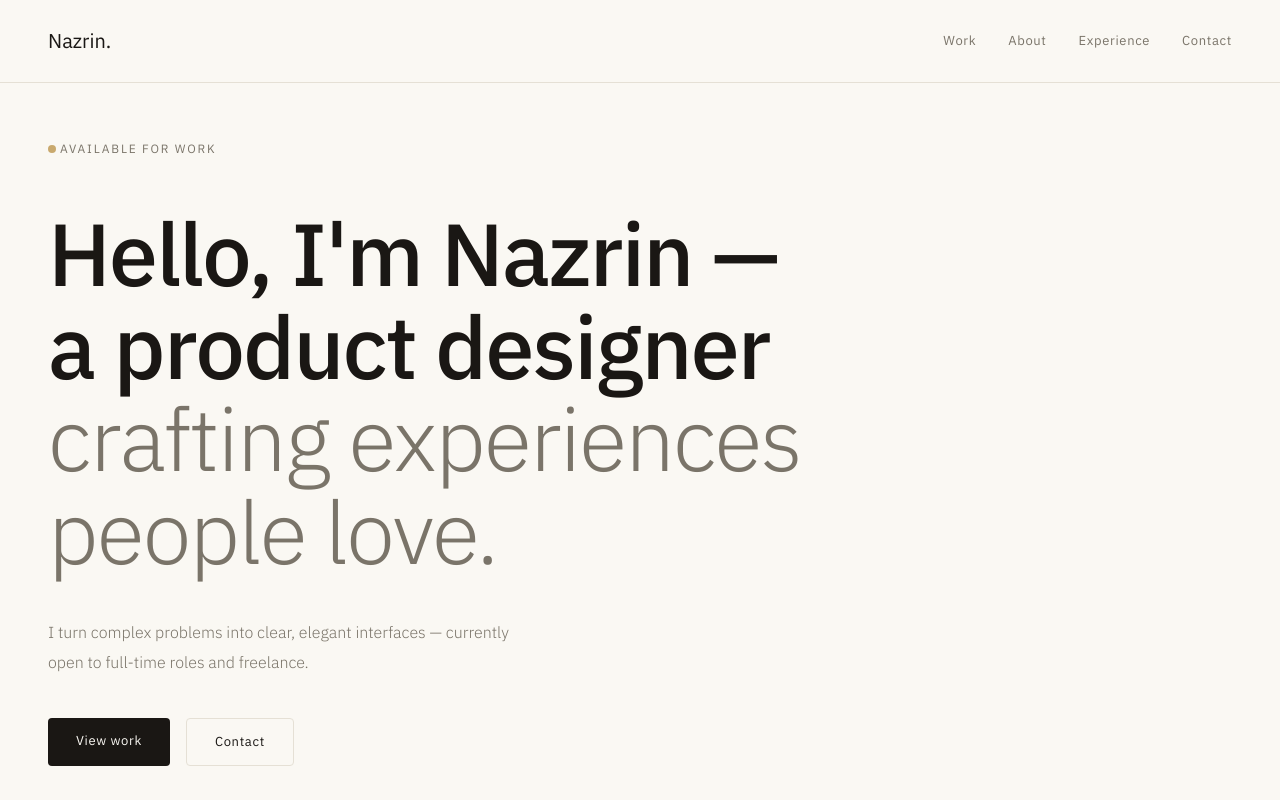
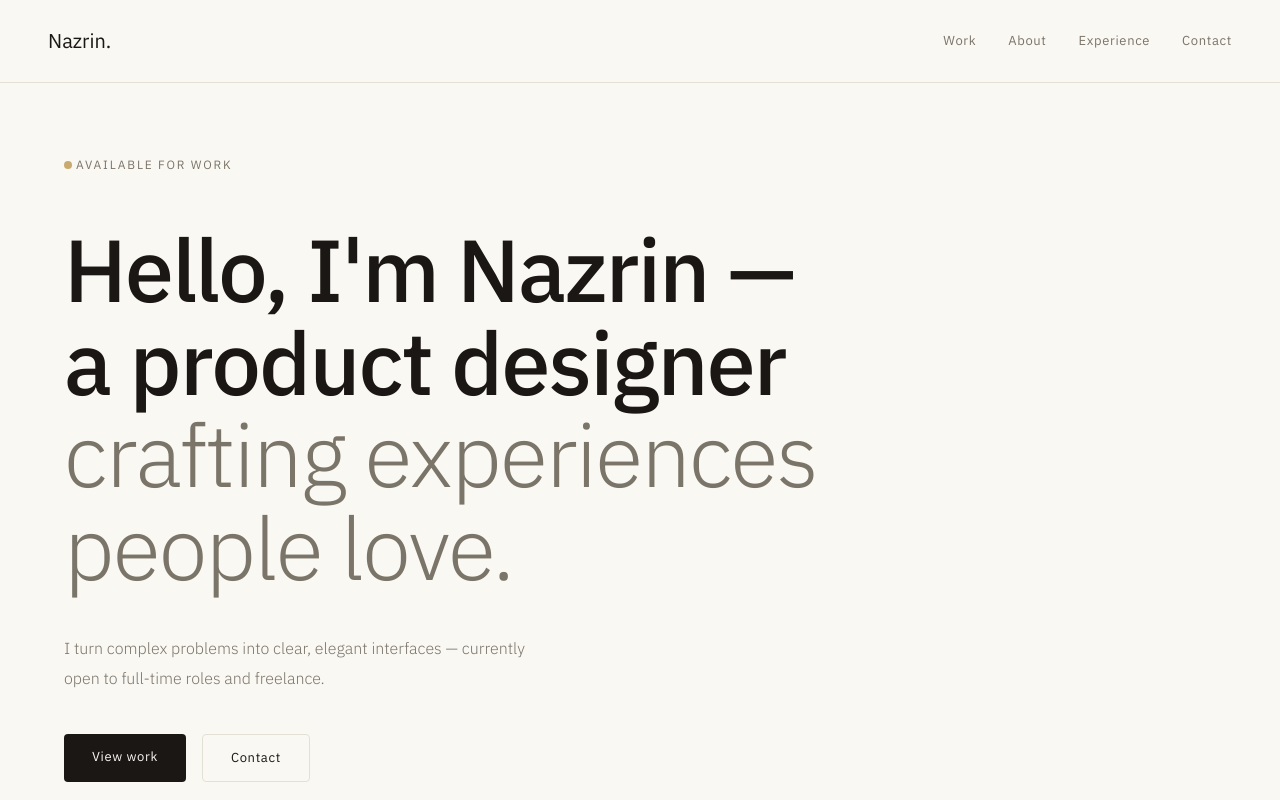
Before and after one commit to NazrinChobanzada/my-portfolio, a Next.js app: page / in a window 1280 px wide. Shown: the top 800 px of the page. Built offline with nearby package versions, Linux system fonts and the light colour scheme.

Commit message:
açıklama

```diff
--- a/app/page.tsx
+++ b/app/page.tsx
@@ -20,7 +20,7 @@ export default function Home() {
       </nav>
 
       {/* HERO */}
-      <section style={{ padding: '3.5rem 3rem 0' }}>
+      <section style={{ padding: '4.5rem 4rem 0' }}>
         <div style={{ display: 'flex', alignItems: 'center', gap: '0.25rem', marginBottom: '3rem' }}>
           <div style={{ width: '8px', height: '8px', borderRadius: '50%', background: 'var(--accent)' }} />
           <span style={{ fontSize: '12px', letterSpacing: '0.15em', color: 'var(--muted)', textTransform: 'uppercase' }}>
```
